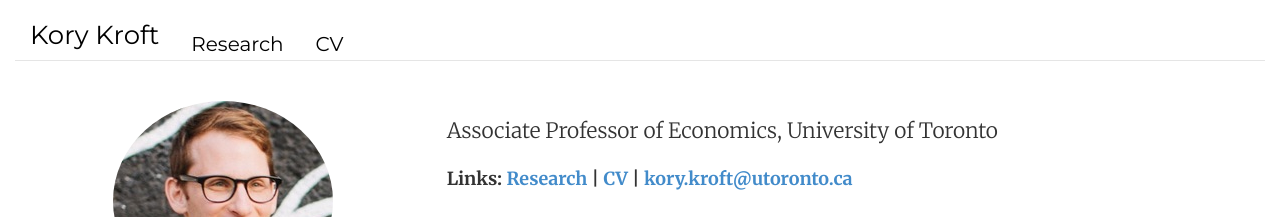
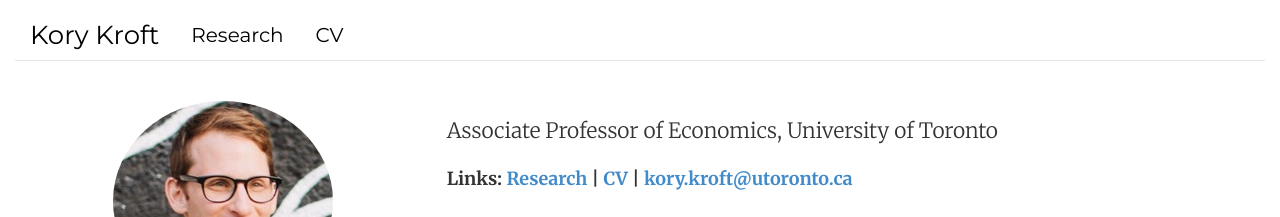
Before and after one commit to korykroft/korykroft.github.io, a Jekyll site: the page built from index.html, in a window 1280 px wide. Shown: the top 217 px of the page. Built offline with Jekyll 4.4.1, drawn with Linux system fonts in a browser that asks for light colours.

Commit message:
Update header.html

```diff
--- a/_includes/header.html
+++ b/_includes/header.html
@@ -5,8 +5,8 @@
 	</ul>
 	<h3 class="text-muted" style="color:black; display:inline; opacity:0.0"><a href="/">Kory Kroft</a></h3>
 	<ul class="nav nav-pills pull-left">
-		<li class="{{ page.cv }}"><a href="/" style="line-height:10px;;text-decoration: none; color: #000000; text-transform:capitalize; font-size: 1.3em">Kory Kroft</a></li>
-		<li class="{{ page.cv }}"><a href="/research" title="Research" style="text-decoration: none; color: #000000; text-transform:capitalize">Research</a></li>
-		<li class="{{ page.cv }}"><a href="/cv/resume_1.pdf" title="CV" style="text-decoration: none; color: #000000;">CV</a></li>
+		<li class="{{ page.cv }}"><a href="/" style="line-height:10px;text-decoration: none; color: #000000; text-transform:capitalize; font-size: 1.3em">Kory Kroft</a></li>
+		<li class="{{ page.cv }}"><a href="/research" title="Research" style="line-height:10px; text-decoration: none; color: #000000; text-transform:capitalize">Research</a></li>
+		<li class="{{ page.cv }}"><a href="/cv/resume_1.pdf" title="CV" style="line-height:10px; text-decoration: none; color: #000000;">CV</a></li>
 	</ul>
 </div> <!-- /header -->
```
